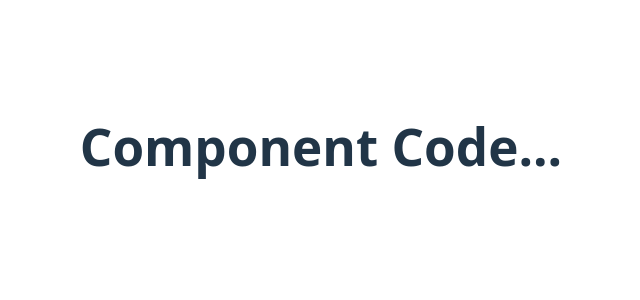
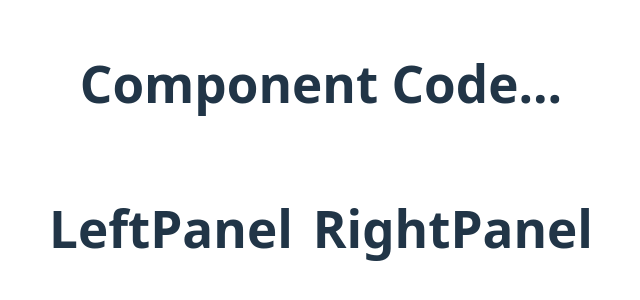
Before and after one commit to DebaKaran/react-desgin, a React (Vite) app in the folder layout-component/: page / in a window 1280 px wide. Shown: the part 254-554 px from the top of the page, without its empty margins (319-959 px from the left). Built offline with nearby package versions, Linux system fonts and the light colour scheme.

Commit message:
feat(layout): introduce reusable split-screen component with independent panels
- Implement ScreenSplit as horizontal flex-based layout
- Create decoupled LeftPanel and RightPanel components
- Demonstrate composition via ScreenSplitterWrapper
- Establish structural separation from feature logic

```diff
--- a/layout-component/src/App.jsx
+++ b/layout-component/src/App.jsx
@@ -1,11 +1,13 @@
 import './App.css'
 import MyComponentWrapper from './components/MyComponentWrapper'
+import ScreenSplitterWrapper from './components/ScreenSplitterWrapper'
 
 function App() {
 
   return (
     <>
       <MyComponentWrapper />
+      <ScreenSplitterWrapper />
     </>
   )
 }
--- /dev/null
+++ b/layout-component/src/components/LeftPanel.jsx
@@ -0,0 +1,7 @@
+const LeftPanel = () => {
+  return (
+    <h1>LeftPanel</h1>
+  )
+}
+
+export default LeftPanel
--- /dev/null
+++ b/layout-component/src/components/RightPanel.jsx
@@ -0,0 +1,7 @@
+const RightPanel = () => {
+  return (
+    <h1>RightPanel</h1>
+  )
+}
+
+export default RightPanel
--- /dev/null
+++ b/layout-component/src/components/ScreenSplit.jsx
@@ -0,0 +1,14 @@
+const ScreenSplit = ({left, right}) => {
+  return (
+      <div style={{ display: "flex", gap: "20px" }}>
+        <div>
+          {left}
+        </div>
+        <div>
+          {right}
+        </div>
+      </div>
+  )
+}
+
+export default ScreenSplit
--- /dev/null
+++ b/layout-component/src/components/ScreenSplitterWrapper.jsx
@@ -0,0 +1,11 @@
+import ScreenSplit from './ScreenSplit'
+import LeftPanel from './LeftPanel'
+import RightPanel from './RightPanel'
+
+const ScreenSplitterWrapper = () => {
+  return (
+    <ScreenSplit left={<LeftPanel />} right={<RightPanel />} />
+  );
+}
+
+export default ScreenSplitterWrapper
```
